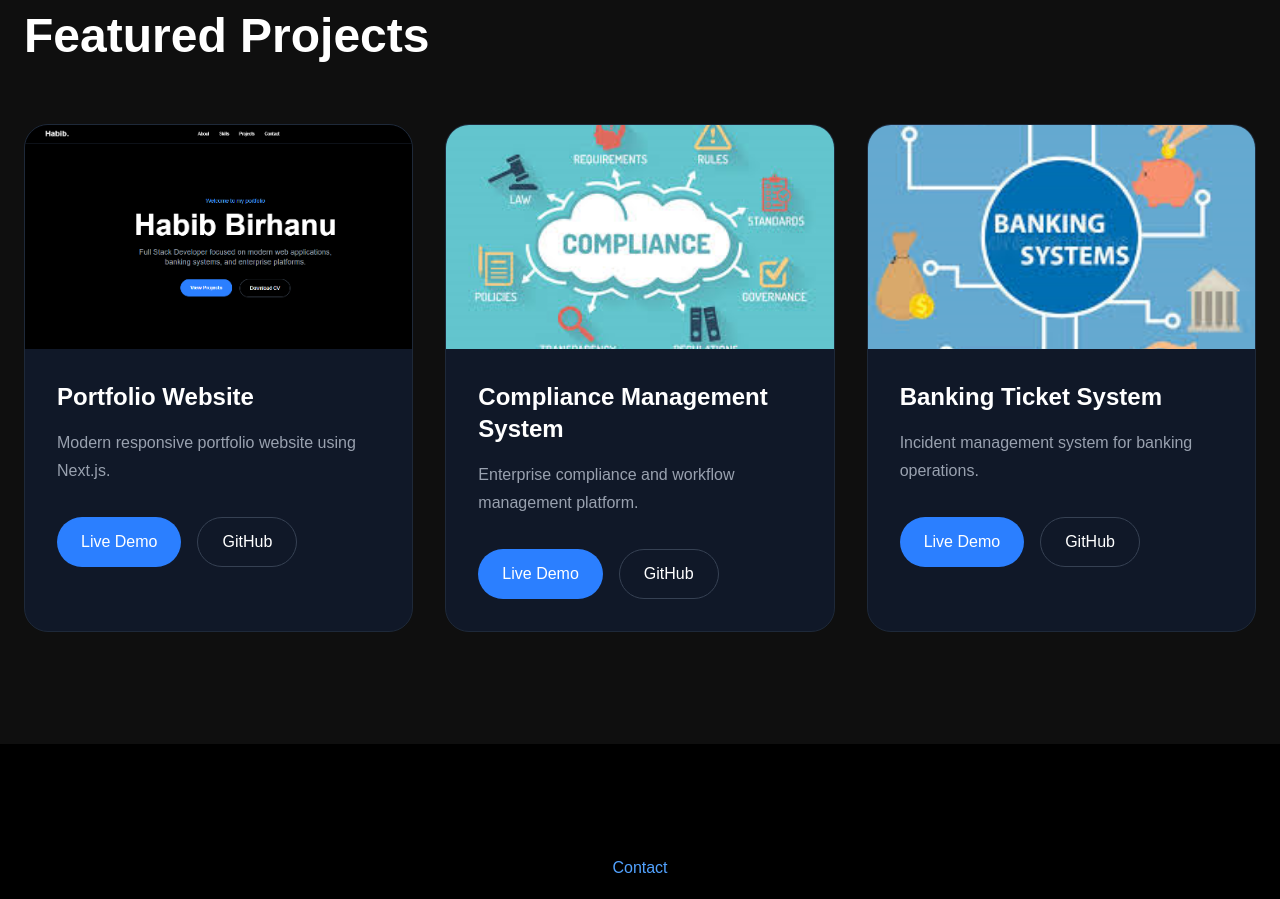
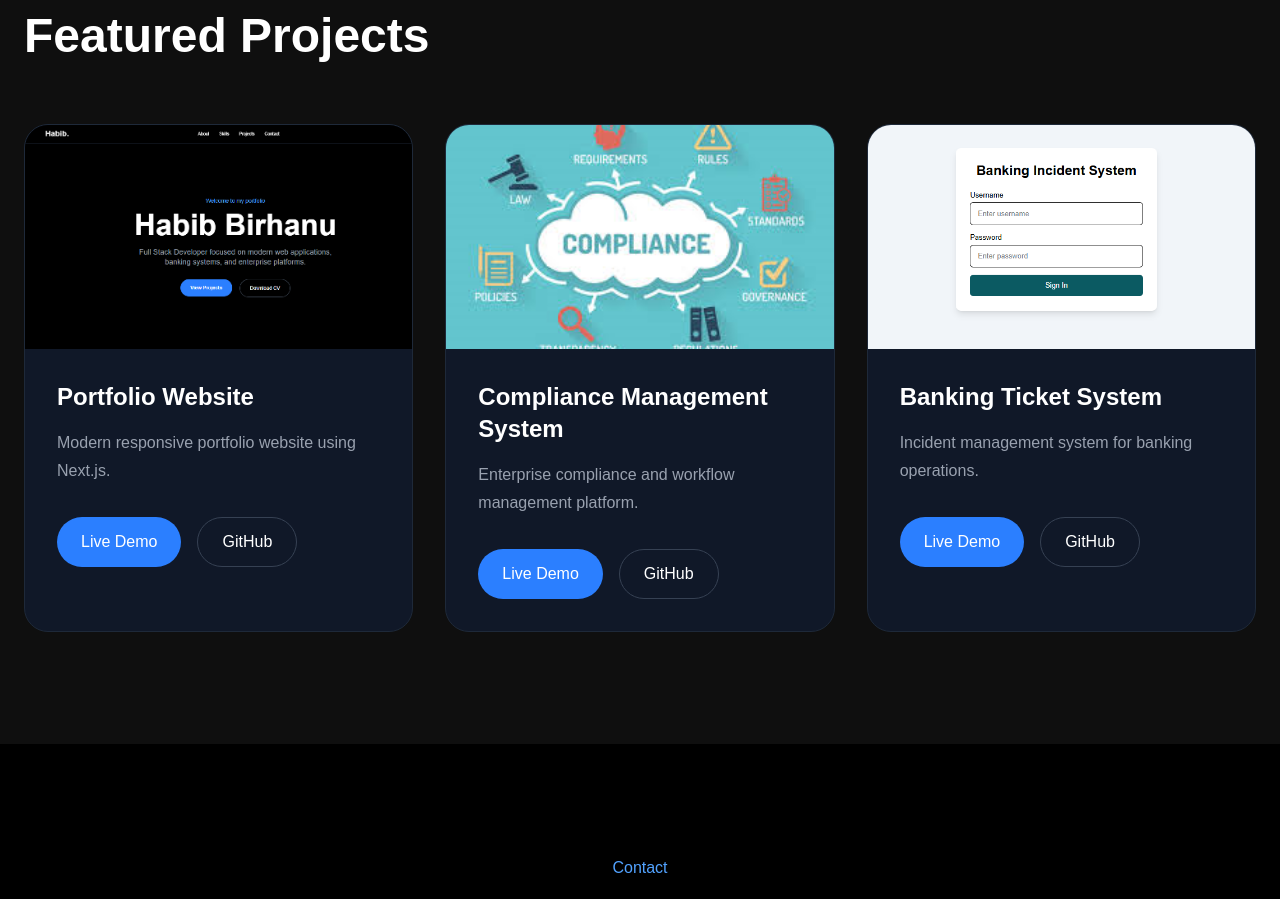
Before and after one commit to Bibosala/Habib-Portfolio, a Next.js app: page / in a window 1280 px wide. Shown: the part 1920-2819 px from the top of the page. Built offline with nearby package versions, Linux system fonts and the light colour scheme.

Commit message:
Added Banking Incident Management System project

```diff
--- a/components/Projects.tsx
+++ b/components/Projects.tsx
@@ -12,7 +12,7 @@ const projects = [
   {
     title: 'Banking Ticket System',
     desc: 'Incident management system for banking operations.',
-    image: '/Projects/banking.png',
+    image: '/Projects/bims.PNG',
   },
 ]
 
```
Also changed, not shown: public/Projects/bims.PNG (added), public/portfolio.PNG (deleted).
